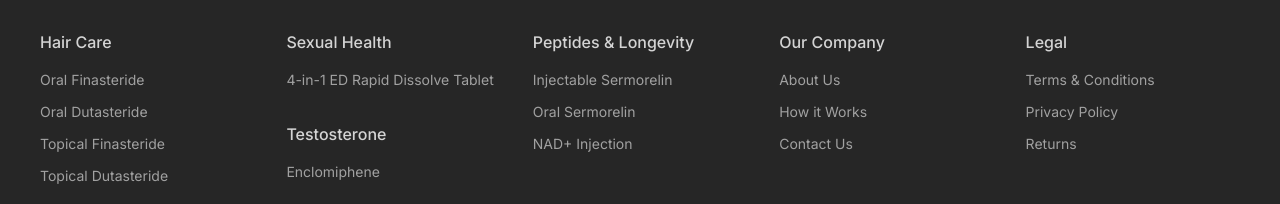
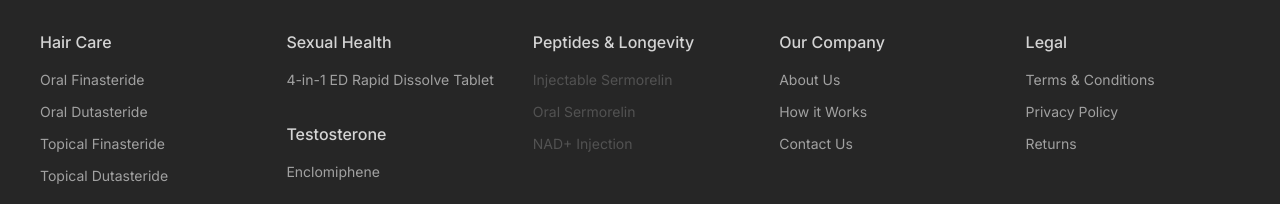
Before and after one commit to sanjiv-unbrandedrx/unbrandedrx, a Next.js app: page /staging/home-v2 in a window 1280 px wide. Shown: the part 4389-4593 px from the top of the page. Built offline with nearby package versions, Linux system fonts and the light colour scheme.

Commit message:
fix: dim non-clickable peptides footer items

```diff
--- a/src/components/common/Footer.tsx
+++ b/src/components/common/Footer.tsx
@@ -119,7 +119,7 @@
               {peptidesItems.map((name) => (
                 <span
                   key={name}
-                  className="text-sm text-neutral-400"
+                  className="text-sm text-neutral-600"
                 >
                   {name}
                 </span>
```
